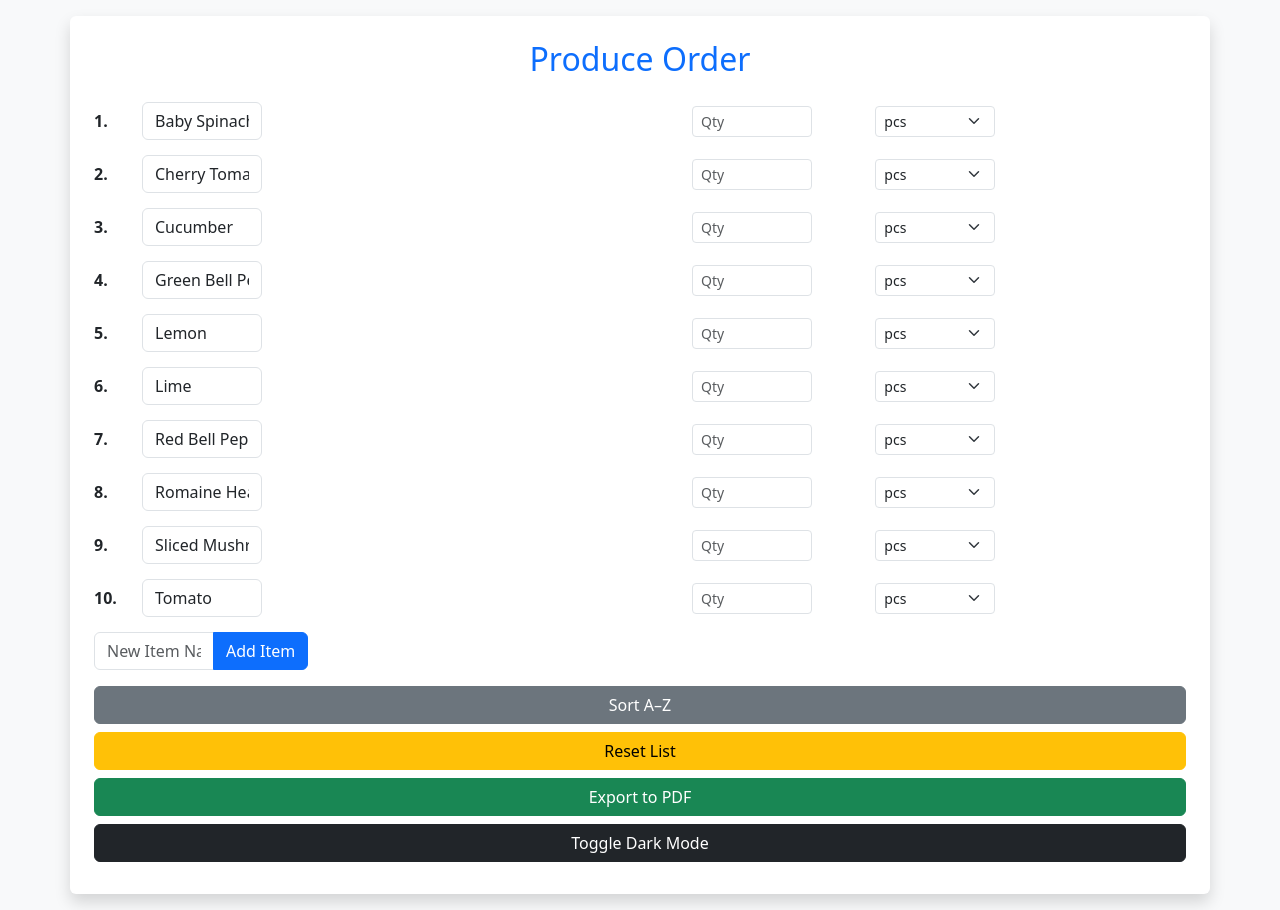
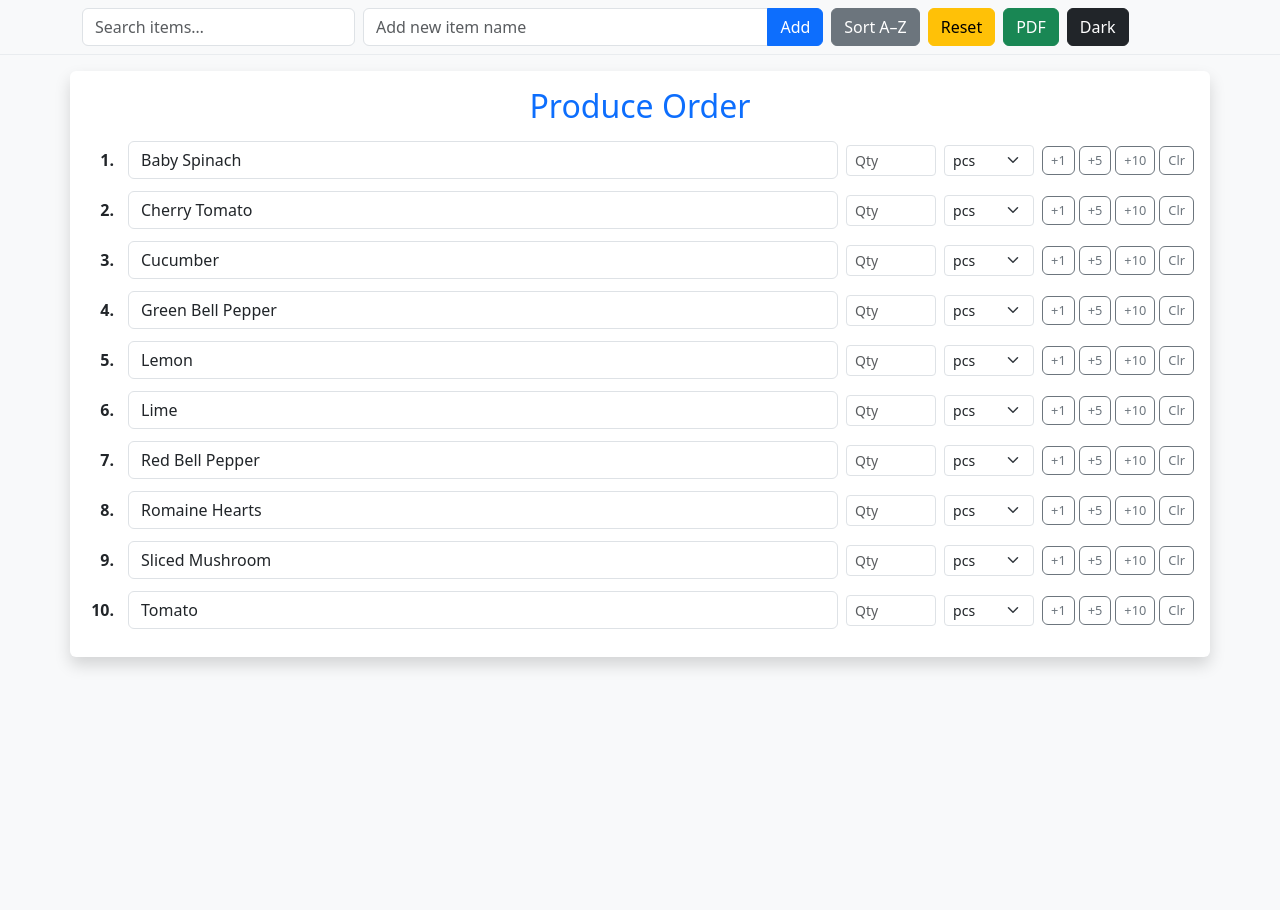
Before and after one commit to AbhishekK6339/restaurant-order-list, a plain HTML site: page index.html in a window 1280 px wide. Both pictures are taken after a click on the button "Sort A–Z". After the commit the page ends 800 px from the top, so only its background shows below. Drawn offline with nearby package versions, Linux system fonts and the light colour scheme.

Commit message:
Update index.html

```diff
--- a/index.html
+++ b/index.html
@@ -2,165 +2,202 @@
 <html>
 <head>
   <title>Produce Order</title>
-  <meta name="viewport" content="width=device-width, initial-scale=1.0">
+  <meta name="viewport" content="width=device-width, initial-scale=1">
   <script src="https://cdnjs.cloudflare.com/ajax/libs/jspdf/2.5.1/jspdf.umd.min.js"></script>
   <link href="https://cdn.jsdelivr.net/npm/bootstrap@5.3.3/dist/css/bootstrap.min.css" rel="stylesheet">
   <style>
-    body.dark { background-color: #1e1e1e; color: white; }
-    .item { margin-bottom: 15px; }
-    .item-number { font-weight: bold; margin-right: 10px; width: 30px; display: inline-block; }
-    .form-select, .form-control { max-width: 120px; }
-    input[type="text"] {
-      white-space: normal !important;
-      word-break: break-word !important;
-    }
+    body.dark { background:#1e1e1e; color:#fff; }
+    .toolbar { position:sticky; top:0; z-index:1000; background:#f8f9fa; border-bottom:1px solid #e9ecef; }
+    .item { margin-bottom: 12px; }
+    .item-number { font-weight:600; min-width: 28px; text-align:right; display:inline-block; margin-right:6px; }
+    /* Let the name input take the most room; do NOT cap width globally */
+    .name-col { flex: 1 1 auto; min-width: 0; } /* allow flex to shrink properly */
+    .name-input { width:100%; }                 /* full width in its column */
+    /* Compact qty & unit */
+    .qty-col, .unit-col { flex: 0 0 90px; max-width: 110px; }
+    .btn-qty { padding: .25rem .5rem; font-size:.8rem; }
+    .list-container { padding: 16px; }
   </style>
 </head>
-<body class="bg-light p-3">
-  <div class="container bg-white shadow rounded p-4">
-    <h2 class="text-center mb-4 text-primary">Produce Order</h2>
-
-    <div id="list"></div>
-
-    <div class="input-group mb-3">
-      <input type="text" class="form-control" id="newItem" placeholder="New Item Name">
-      <button class="btn btn-primary" onclick="addItem()">Add Item</button>
+<body class="bg-light">
+  <!-- Sticky toolbar -->
+  <div class="toolbar">
+    <div class="container py-2">
+      <div class="row g-2 align-items-center">
+        <div class="col-12 col-md-3">
+          <input id="search" type="text" class="form-control" placeholder="Search items…">
         </div>
-
-    <div class="d-grid gap-2 mb-2">
+        <div class="col-12 col-md-5">
+          <div class="input-group">
+            <input type="text" id="newItem" class="form-control" placeholder="Add new item name">
+            <button class="btn btn-primary" onclick="addItem()">Add</button>
+          </div>
+        </div>
+        <div class="col-12 col-md-4 d-grid d-md-flex gap-2">
           <button class="btn btn-secondary" onclick="prepareThen(sortItems)">Sort A–Z</button>
-      <button class="btn btn-warning" onclick="prepareThen(resetList)">Reset List</button>
-      <button class="btn btn-success" onclick="prepareThen(exportToPDF)">Export to PDF</button>
-      <button class="btn btn-dark" onclick="toggleDarkMode()">Toggle Dark Mode</button>
+          <button class="btn btn-warning" onclick="prepareThen(resetList)">Reset</button>
+          <button class="btn btn-success" onclick="prepareThen(exportToPDF)">PDF</button>
+          <button class="btn btn-dark" onclick="toggleDarkMode()">Dark</button>
+        </div>
+      </div>
     </div>
   </div>
 
+  <div class="container bg-white shadow rounded list-container mt-3">
+    <h2 class="text-center mb-3 text-primary">Produce Order</h2>
+    <div id="list"></div>
+  </div>
+
   <script>
+    // ---------- Data ----------
     let defaultItems = [
-      { name: "Cherry Tomato", qty: "", unit: "pcs" },
-      { name: "Cucumber", qty: "", unit: "pcs" },
-      { name: "Tomato", qty: "", unit: "pcs" },
-      { name: "Baby Spinach", qty: "", unit: "pcs" },
-      { name: "Lemon", qty: "", unit: "pcs" },
-      { name: "Lime", qty: "", unit: "pcs" },
-      { name: "Romaine Hearts", qty: "", unit: "pcs" },
-      { name: "Green Bell Pepper", qty: "", unit: "pcs" },
-      { name: "Sliced Mushroom", qty: "", unit: "pcs" },
-      { name: "Red Bell Pepper", qty: "", unit: "pcs" }
+      { name: "Cherry Tomato", qty:"", unit:"pcs" },
+      { name: "Cucumber", qty:"", unit:"pcs" },
+      { name: "Tomato", qty:"", unit:"pcs" },
+      { name: "Baby Spinach", qty:"", unit:"pcs" },
+      { name: "Lemon", qty:"", unit:"pcs" },
+      { name: "Lime", qty:"", unit:"pcs" },
+      { name: "Romaine Hearts", qty:"", unit:"pcs" },
+      { name: "Green Bell Pepper", qty:"", unit:"pcs" },
+      { name: "Sliced Mushroom", qty:"", unit:"pcs" },
+      { name: "Red Bell Pepper", qty:"", unit:"pcs" }
     ];
+    let items = JSON.parse(localStorage.getItem('orderList')) || JSON.parse(JSON.stringify(defaultItems));
+    let filterText = "";
 
-    let items = JSON.parse(localStorage.getItem('orderList')) || JSON.parse(JSON.stringify(defaultItems));
-
-    function saveItems() {
-      localStorage.setItem('orderList', JSON.stringify(items));
+    // ---------- Storage helpers ----------
+    function saveItems(){ localStorage.setItem('orderList', JSON.stringify(items)); }
+    function syncInputValues(){
+      // Grab current dom values to items before any action
+      const rows = document.querySelectorAll('.item[data-index]');
+      rows.forEach(row => {
+        const idx = parseInt(row.getAttribute('data-index'));
+        if (Number.isNaN(idx)) return;
+        const name = row.querySelector('.name-input')?.value ?? '';
+        const qty  = row.querySelector('.qty-input')?.value ?? '';
+        const unit = row.querySelector('.unit-select')?.value ?? 'pcs';
+        // idx is visual index in filtered list; map it to actual index
+        const actualIndex = parseInt(row.getAttribute('data-actual-index'));
+        if (!Number.isNaN(actualIndex) && items[actualIndex]) {
+          items[actualIndex].name = name.trim();
+          items[actualIndex].qty  = qty;
+          items[actualIndex].unit = unit;
         }
-
-    function syncInputValues() {
-      const itemDivs = document.querySelectorAll('.item');
-      itemDivs.forEach((div, index) => {
-        const name = div.querySelector('input[type="text"]').value.trim();
-        const qty = div.querySelector('input[type="number"]').value;
-        const unit = div.querySelector('select').value;
-        items[index].name = name;
-        items[index].qty = qty;
-        items[index].unit = unit;
       });
       saveItems();
     }
+    function prepareThen(fn){ syncInputValues(); fn(); }
 
-    function prepareThen(actionFunc) {
-      syncInputValues();
-      actionFunc();
-    }
-
-    function renderList() {
-      const listDiv = document.getElementById('list');
-      listDiv.innerHTML = '';
-      items.forEach((item, index) => {
-        let number = index + 1;
-        listDiv.innerHTML += `
-          <div class="item row align-items-center gx-2">
-            <div class="col-auto">
+    // ---------- UI ----------
+    function renderList(){
+      const list = document.getElementById('list');
+      list.innerHTML = "";
+      const q = filterText.trim().toLowerCase();
+      const filtered = q ? items.map((it, i)=>({it, i})).filter(x => x.it.name.toLowerCase().includes(q))
+                         : items.map((it, i)=>({it, i}));
+      filtered.forEach(({it, i}, idx) => {
+        const number = idx + 1;
+        const row = document.createElement('div');
+        row.className = "item d-flex align-items-center gap-2 flex-wrap";
+        row.setAttribute('data-index', idx);
+        row.setAttribute('data-actual-index', i);
+        row.innerHTML = `
           <span class="item-number">${number}.</span>
+          <div class="name-col">
+            <input class="form-control name-input" type="text" value="${escapeHtml(it.name)}" placeholder="Item name">
           </div>
-            <div class="col-6">
-              <input type="text" class="form-control text-wrap" style="white-space: normal; word-break: break-word;" value="${item.name}" onchange="updateName(${index}, this.value)">
+          <div class="qty-col">
+            <input class="form-control form-control-sm qty-input" type="number" value="${it.qty ?? ''}" placeholder="Qty">
           </div>
-            <div class="col-2">
-              <input type="number" class="form-control form-control-sm" value="${item.qty}" placeholder="Qty" onchange="updateQty(${index}, this.value)">
-            </div>
-            <div class="col-2">
-              <select class="form-select form-select-sm" onchange="updateUnit(${index}, this.value)">
-                <option value="pcs" ${item.unit === "pcs" ? "selected" : ""}>pcs</option>
-                <option value="case" ${item.unit === "case" ? "selected" : ""}>case</option>
-                <option value="box" ${item.unit === "box" ? "selected" : ""}>box</option>
-                <option value="g" ${item.unit === "g" ? "selected" : ""}>g</option>
+          <div class="unit-col">
+            <select class="form-select form-select-sm unit-select">
+              <option value="pcs"  ${it.unit==="pcs"?"selected":""}>pcs</option>
+              <option value="case" ${it.unit==="case"?"selected":""}>case</option>
+              <option value="box"  ${it.unit==="box"?"selected":""}>box</option>
+              <option value="g"    ${it.unit==="g"?"selected":""}>g</option>
             </select>
           </div>
-          </div>`;
+          <div class="d-flex gap-1">
+            <button class="btn btn-outline-secondary btn-qty" onclick="nudgeQty(${i},1)">+1</button>
+            <button class="btn btn-outline-secondary btn-qty" onclick="nudgeQty(${i},5)">+5</button>
+            <button class="btn btn-outline-secondary btn-qty" onclick="nudgeQty(${i},10)">+10</button>
+            <button class="btn btn-outline-secondary btn-qty" onclick="clearQty(${i})">Clr</button>
+          </div>
+        `;
+        list.appendChild(row);
       });
     }
 
-    function addItem() {
-      const newItem = document.getElementById('newItem').value;
-      if (newItem.trim() !== '') {
-        items.push({ name: newItem.trim(), qty: "", unit: "pcs" });
-        document.getElementById('newItem').value = '';
+    // Prevent HTML injection in names
+    function escapeHtml(s){
+      return s.replace(/[&<>"']/g, c => ({'&':'&amp;','<':'&lt;','>':'&gt;','"':'&quot;',"'":'&#39;'}[c]));
+    }
+
+    // ---------- Fast entry helpers ----------
+    function nudgeQty(actualIndex, delta){
+      syncInputValues();
+      const cur = parseInt(items[actualIndex].qty || "0", 10) || 0;
+      const next = Math.max(0, cur + delta);
+      items[actualIndex].qty = String(next);
       saveItems();
       renderList();
     }
-    }
-
-    function updateQty(index, value) {
-      items[index].qty = value;
-      saveItems();
-    }
-
-    function updateUnit(index, value) {
-      items[index].unit = value;
-      saveItems();
-    }
-
-    function updateName(index, value) {
-      items[index].name = value.trim();
-      saveItems();
-    }
-
-    function sortItems() {
-      items.sort((a, b) => a.name.localeCompare(b.name));
+    function clearQty(actualIndex){
+      syncInputValues();
+      items[actualIndex].qty = "";
       saveItems();
       renderList();
     }
 
-    function resetList() {
-      if (confirm("Are you sure you want to reset the list?")) {
+    // ---------- Actions ----------
+    function addItem(){
+      const input = document.getElementById('newItem');
+      const name = (input.value || "").trim();
+      if(!name) return;
+      // duplicate guard (case-insensitive)
+      const exists = items.some(it => it.name.toLowerCase() === name.toLowerCase());
+      if (exists){ alert("Item already exists."); input.value=""; return; }
+      items.push({ name, qty:"", unit:"pcs" });
+      input.value = "";
+      saveItems();
+      renderList();
+    }
+    function sortItems(){
+      items.sort((a,b)=> a.name.localeCompare(b.name));
+      saveItems();
+      renderList();
+    }
+    function resetList(){
+      if(!confirm("Reset to default items?")) return;
       items = JSON.parse(JSON.stringify(defaultItems));
       saveItems();
       renderList();
     }
-    }
-
-    async function exportToPDF() {
+    async function exportToPDF(){
       const { jsPDF } = window.jspdf;
       const doc = new jsPDF();
       const today = new Date().toLocaleString();
-      doc.setFontSize(14);
-      doc.text("Produce Order", 20, 20);
-      doc.setFontSize(10);
-      doc.text(`Exported on: ${today}`, 20, 26);
+      doc.setFontSize(14); doc.text("Produce Order", 20, 20);
+      doc.setFontSize(10); doc.text(`Exported on: ${today}`, 20, 26);
       let y = 40;
-      items.forEach((item, index) => {
-        const line = `${index + 1}. ${item.name}: ${item.qty || ""} ${item.unit}`;
-        doc.text(line, 20, y);
-        y += 10;
+      const q = filterText.trim().toLowerCase();
+      const filtered = q ? items.filter(it => it.name.toLowerCase().includes(q)) : items;
+      filtered.forEach((it, idx) => {
+        const line = `${idx+1}. ${it.name}: ${it.qty || ""} ${it.unit || ""}`.trim();
+        doc.text(line, 20, y); y += 8;
+        if (y > 280){ doc.addPage(); y = 20; }
       });
       doc.save("Produce_Order_List.pdf");
     }
+    function toggleDarkMode(){ document.body.classList.toggle("dark"); }
 
-    function toggleDarkMode() {
-      document.body.classList.toggle("dark");
-    }
+    // ---------- Search ----------
+    document.getElementById('search').addEventListener('input', (e)=>{
+      filterText = e.target.value || "";
+      renderList();
+    });
 
+    // Initial render
     renderList();
   </script>
 </body>
```
Lines whose indentation alone changed are shown as unchanged.
